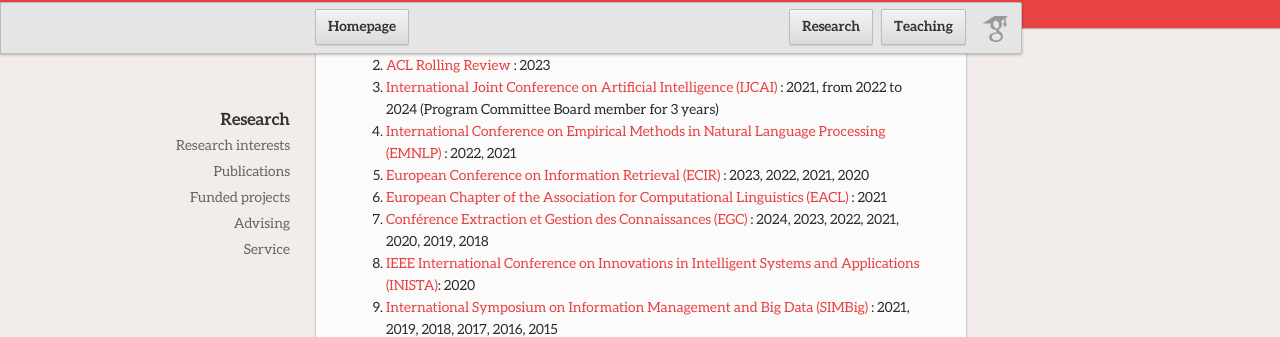
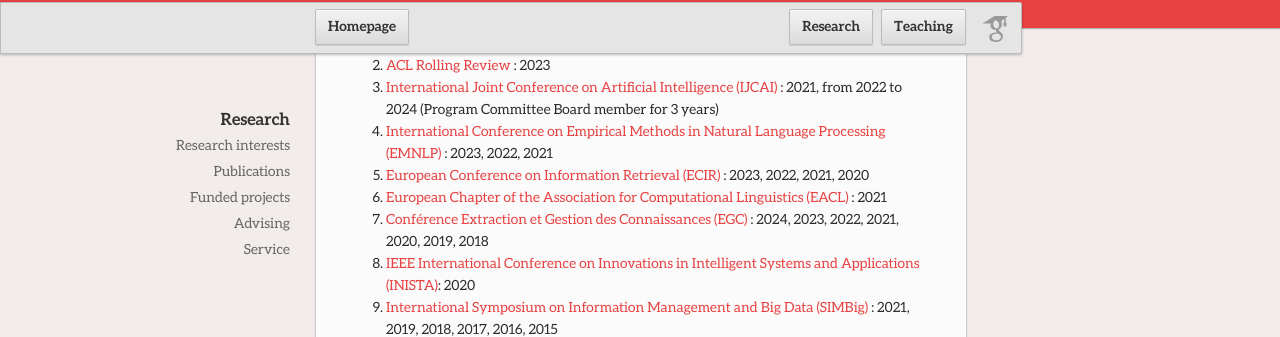
Before and after one commit to AdrienGuille/adrienguille.github.io, a Jekyll site: the page built from research.md, in a window 1280 px wide and 900 px high, scrolled down 1950 px. Shown: the part 113-450 px from the top of the window. Built offline with Jekyll 4.4.1, drawn with Linux system fonts in a browser that asks for light colours; our own code applies the rules of GitHub Pages for plain Markdown files.

Commit message:
Update research.md

```diff
--- a/research.md
+++ b/research.md
@@ -69,7 +69,7 @@
 - [Annual Meeting of the Association for Computational Linguistics (ACL)](#) : 2023
 - [ACL Rolling Review](#) : 2023
 - [International Joint Conference on Artificial Intelligence (IJCAI)](#) : 2021, from 2022 to 2024 (Program Committee Board member for 3 years)
-- [International Conference on Empirical Methods in Natural Language Processing (EMNLP)](#) : 2022, 2021
+- [International Conference on Empirical Methods in Natural Language Processing (EMNLP)](#) : 2023, 2022, 2021
 - [European Conference on Information Retrieval (ECIR)](#) : 2023, 2022, 2021, 2020
 - [European Chapter of the Association for Computational Linguistics (EACL)](#) : 2021
 - [Conférence Extraction et Gestion des Connaissances (EGC)](#) : 2024, 2023, 2022, 2021, 2020, 2019, 2018
```
